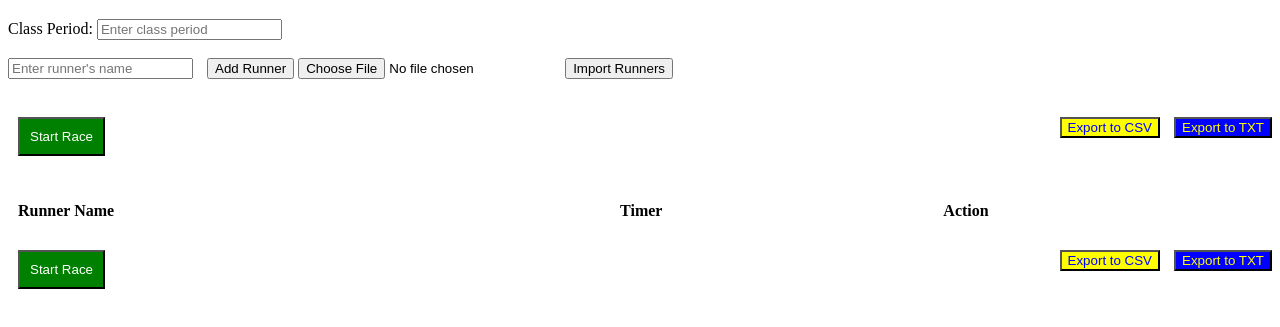
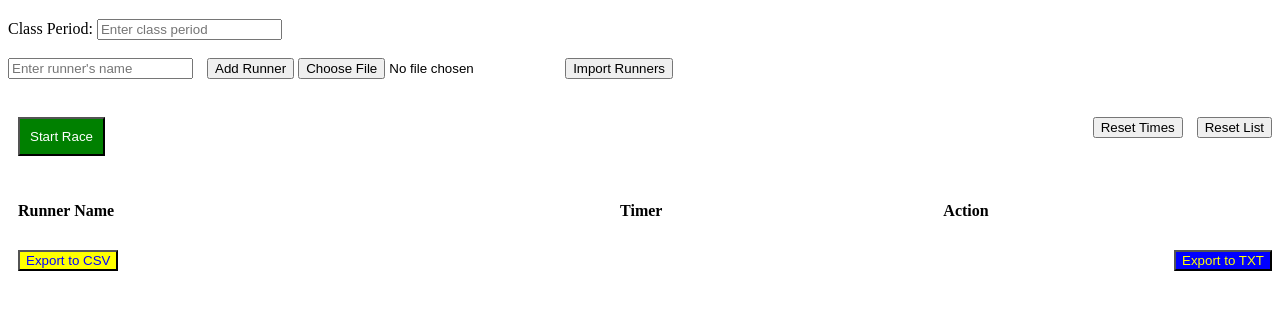
Before and after one commit to JFKHS-HPERD/Multi-Runner, a plain HTML site: page index.html in a window 1280 px wide. Shown: the part 61-388 px from the top of the page. Drawn offline with Linux system fonts and the light colour scheme.

Commit message:
Update index.html

```diff
--- a/index.html
+++ b/index.html
@@ -83,8 +83,8 @@
 <div class="button-container">
     <button id="startButton">Start Race</button>
     <div>
-        <button id="exportCsvButton">Export to CSV</button>
-        <button id="exportTxtButton">Export to TXT</button>
+        <button id="resetTimesButton">Reset Times</button>
+        <button id="resetListButton">Reset List</button>
     </div>
 </div>
 
@@ -106,11 +106,8 @@
 </table>
 <!-- Start, Reset Times, Reset List, and Export buttons -->
 <div class="button-container">
-    <button id="startButton">Start Race</button>
-    <div>
-        <button id="exportCsvButton">Export to CSV</button>
-        <button id="exportTxtButton">Export to TXT</button>
-    </div>
+    <button id="exportCsvButton">Export to CSV</button>
+    <button id="exportTxtButton">Export to TXT</button>
 </div>
 <script>
     let runners = [];
```
